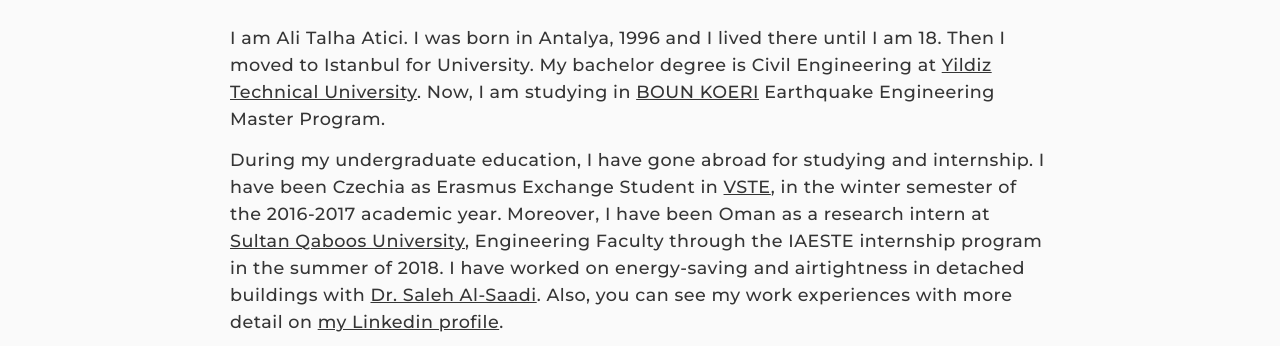
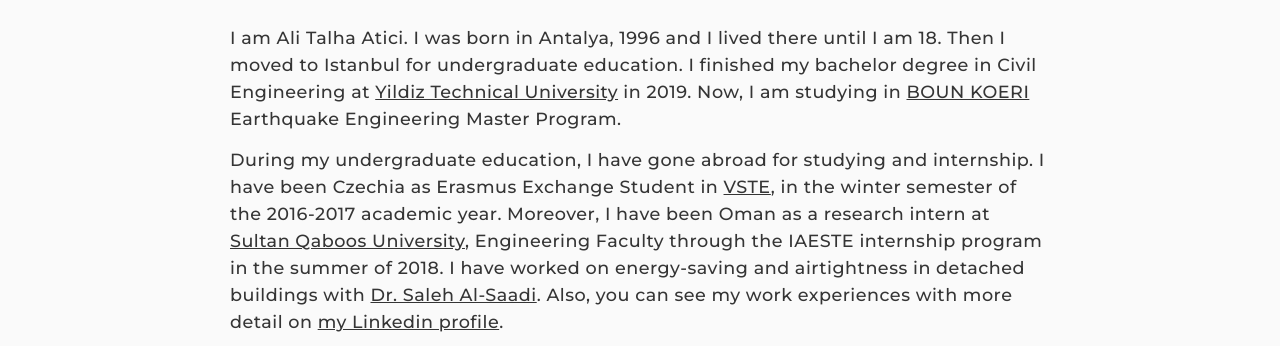
Before and after one commit to mutluhanuzmez/alitatici-gatsby-website, a Gatsby site: page /about in a window 1280 px wide. Shown: the part 745-1091 px from the top of the page. Built offline with nearby package versions, Linux system fonts and the light colour scheme; Gatsby itself is replaced by a stand-in of ours.

Commit message:
update for about page

```diff
--- a/src/pages/about.js
+++ b/src/pages/about.js
@@ -65,12 +65,12 @@
             <AboutHeadline>About Me</AboutHeadline>
             <AboutContent>
               I am Ali Talha Atici. I was born in Antalya, 1996 and I
-              lived there until I am 18. Then I moved to Istanbul for University.
-              My bachelor degree is Civil Engineering at{" "}
+              lived there until I am 18. Then I moved to Istanbul for undergraduate education.
+              I finished my bachelor degree in Civil Engineering at{" "}
               <MiscLinks href="http://www.yildiz.edu.tr/en" target="_blank">
               Yildiz Technical University
-              </MiscLinks>
-              . Now, I am studying in
+              </MiscLinks>{" "}
+              in 2019. Now, I am studying in
               {" "}
               <MiscLinks href="http://www.koeri.boun.edu.tr/depmuh_index_eng.aspx" target="_blank">
               BOUN KOERI
```
